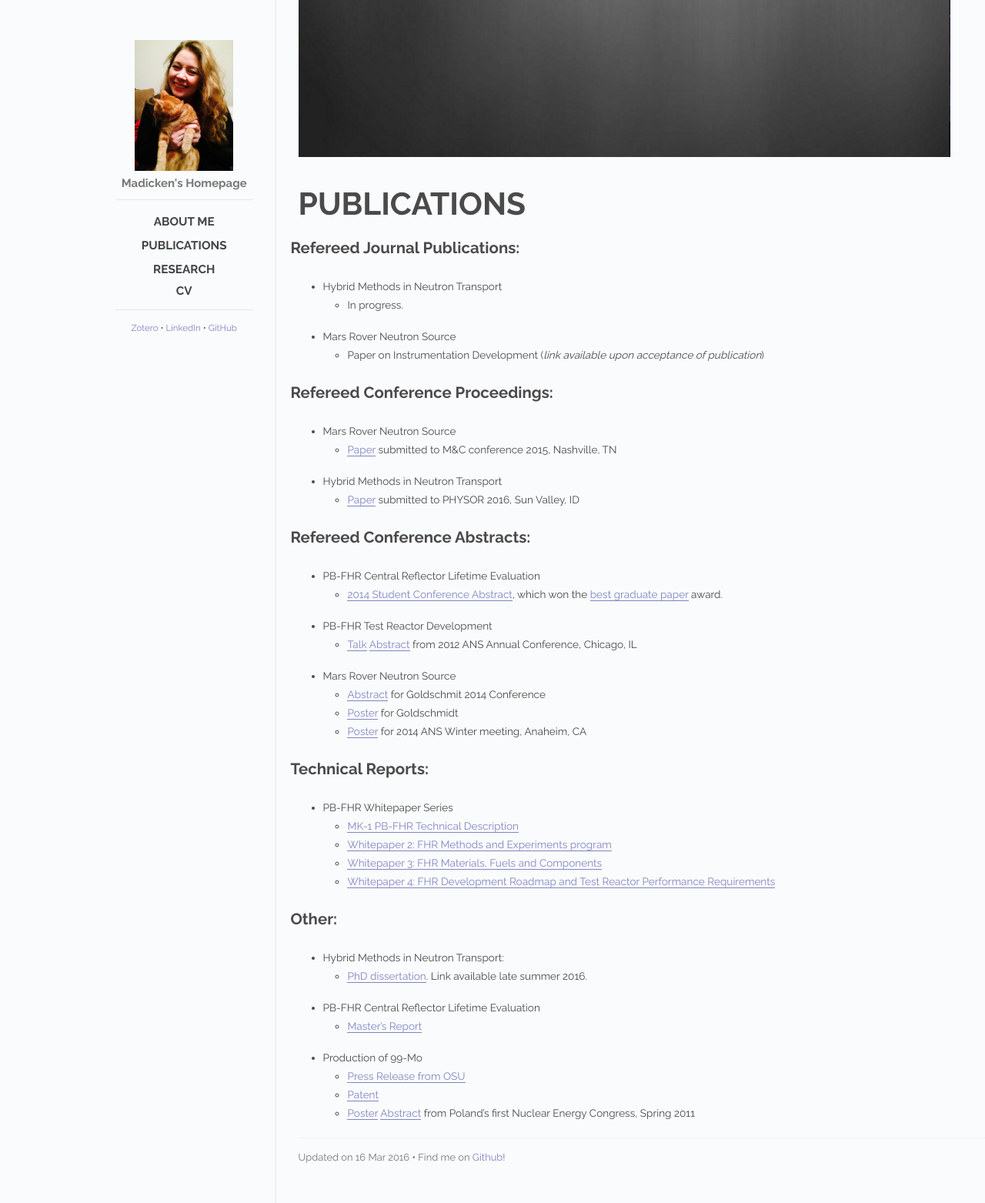
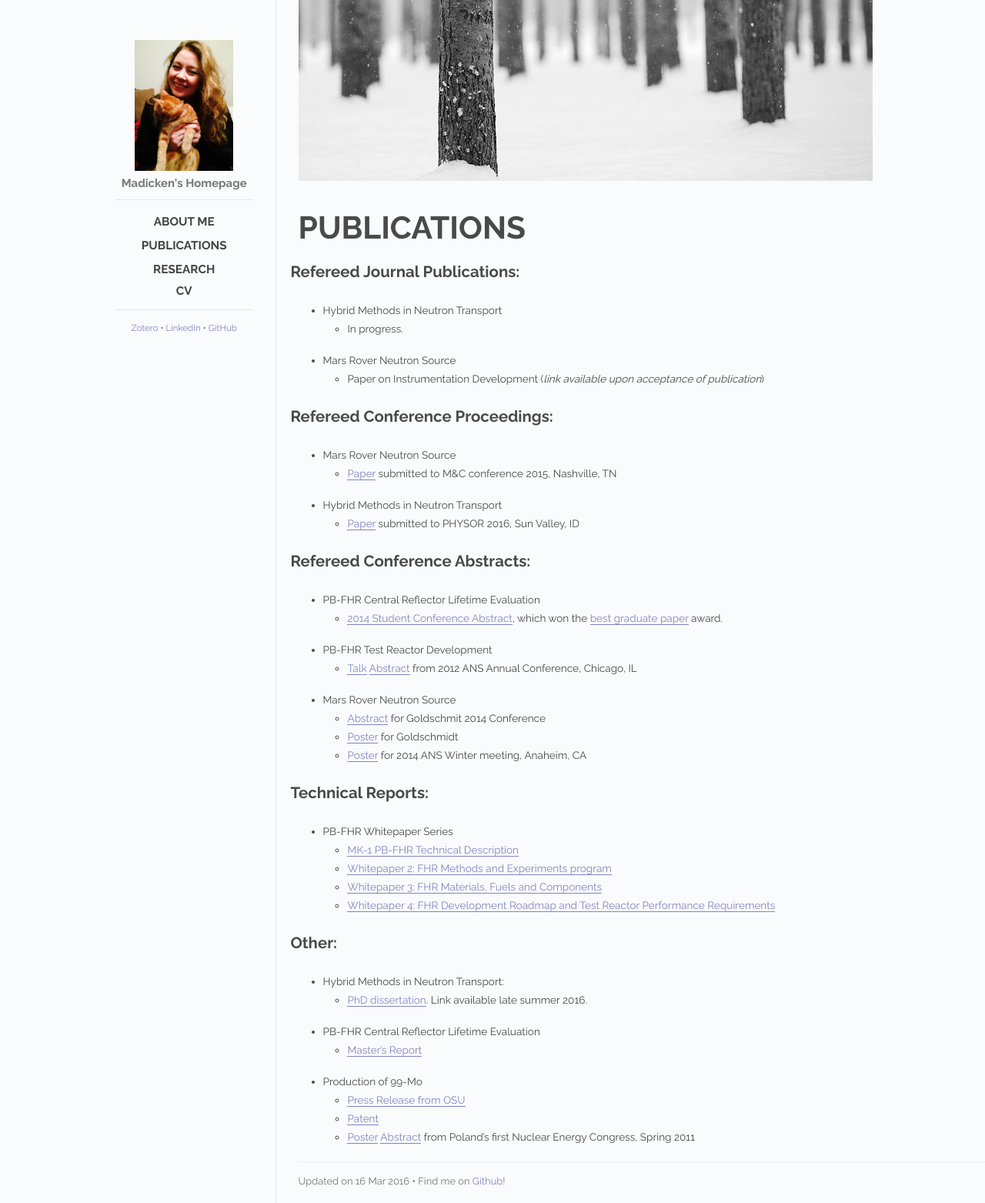
Before and after one commit to munkm/munkm.github.io, a Jekyll site: the page built from _posts/2014-10-20-publications.md, in a window 1280 px wide. Shown: the whole page at 77% size. Built offline with Jekyll 4.4.1, drawn with Linux system fonts in a browser that asks for light colours.

Commit message:
changing images to fit on all pages

```diff
--- a/_posts/2014-10-20-publications.md
+++ b/_posts/2014-10-20-publications.md
@@ -1,7 +1,7 @@
 ---
 layout: post
 title: Publications
-cover: kittenparty.jpeg
+cover: treesnow.jpg
 date:   2016-03-16
 categories: posts
 ---
```
Also changed, not shown: _posts/2014-10-18-projects.md (+1 -1 lines).
